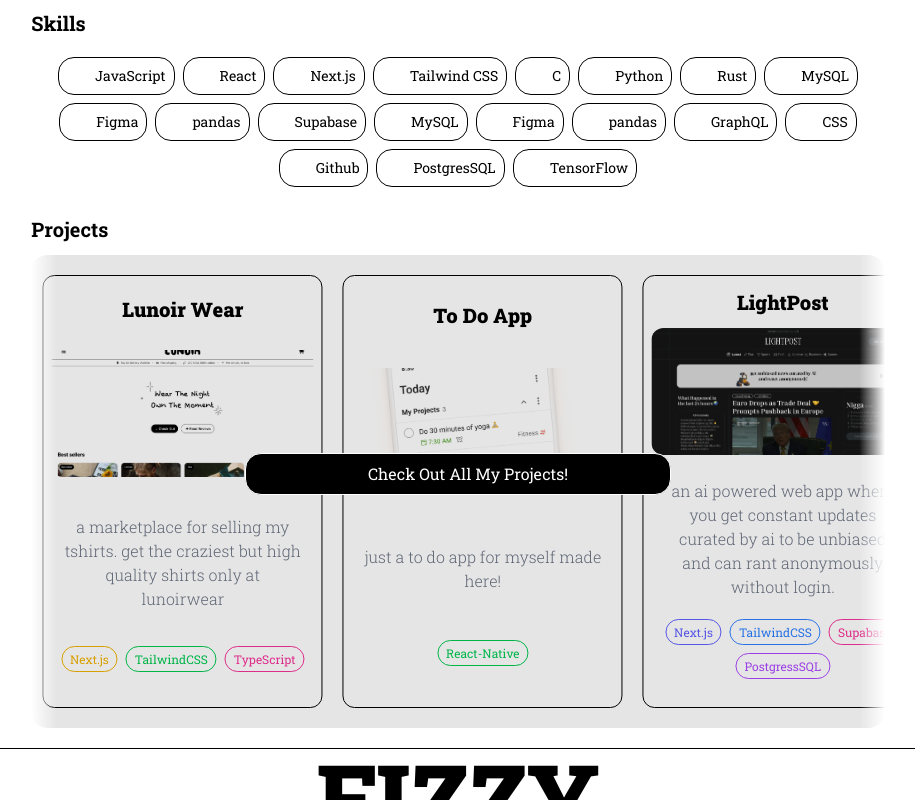
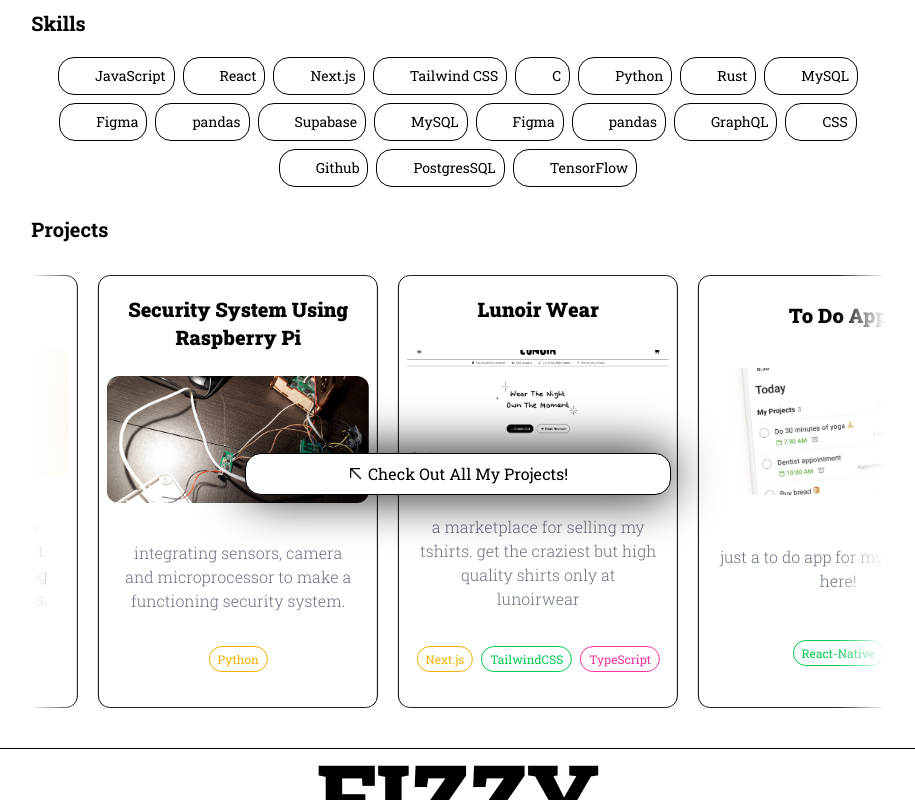
Before and after one commit to farzeenilyaszargar/portfolio, a Next.js app: page / in a window 1280 px wide. Shown: the part 621-1421 px from the top of the page, without its empty margins (182-1097 px from the left). Built offline with nearby package versions, Linux system fonts and the light colour scheme.

Commit message:
fixed marquee

```diff
--- a/app/globals.css
+++ b/app/globals.css
@@ -12,16 +12,13 @@ body
 }
 
 .marq{
-  animation: marq 15s linear infinite;
+  animation: marq 25s linear infinite;
 }
 
 
 .edge-fade
 {
   mask-image: linear-gradient(to right, transparent, black 3%, black 97%, transparent);
-  -webkit-mask-image: linear-gradient(to right, transparent, black 3%, black 97%, transparent);
+  mask-image: linear-gradient(to bottom, transparent, black 3%, black 97%, transparent);
   mask-repeat: no-repeat;
-  mask-size: 100% 100%;
-  -webkit-mask-repeat: no-repeat;
-  -webkit-mask-size: 100% 100%;
 }
--- a/components/projects.tsx
+++ b/components/projects.tsx
@@ -1,7 +1,6 @@
 
 import Link from 'next/link';
 import Image from "next/image";
-import LinkIcon from '@/public/icons/link.png';
 import { projects, type ProjProps } from "./projectsList";
 
 const tailwindColors: string[] = [
@@ -23,14 +22,14 @@ export default function Projects() {
 
 
     return (
-        <div className="lg:w-2/3 mt-7 flex flex-col items-center">
+        <div className="w-2/3 mt-7 flex flex-col items-center">
             <h1 className="text-xl font-bold mb-3 w-full">Projects</h1>
 
             {/*------------------------------------*/}
 
 
 
-            <div className="w-full flex flex-row relative rounded-2xl overflow-hidden edge-fade">
+            <div className="w-full flex flex-row relative rounded-2xl overflow-hidden">
                 <div className='flex flex-row h-full marq gap-5 mr-5 mt-5 mb-5'>
                     {
                         projects.map((project: ProjProps, index) => (
@@ -67,13 +66,18 @@ export default function Projects() {
                         ))
                     }
                 </div>
-                <div className='h-full w-full absolute opacity-10 bg-black z-5 top-0'>
-                </div>
-                <Link href={'/projects'} className='border border-white z-10 p-2 mt-10 rounded-2xl bg-black text-white text-center w-1/2 flex flex-row justify-center items-center mb-10 hover:invert absolute top-1/3 left-1/4'>
-                    <Image src={LinkIcon} alt={'lol'} width={15} height={15} className='mr-1 w-4 h-4 ' />
+
+                <Link href={'/projects'} className='border border-black z-10 p-2 mt-10 rounded-2xl bg-white text-black text-center w-1/2 flex flex-row
+                                                    justify-center items-center mb-10 hover:invert absolute top-1/3 left-1/4 shadow-[0_0_50px_rgba(0,0,0,70)]'>
+                    <Image src={'/icons/link.png'} alt={'lol'} width={15} height={15} className='mr-1 w-4 h-4 ' />
                     Check Out All My Projects!
 
                 </Link>
+                <div className="absolute top-0 left-0 h-full w-12 pointer-events-none bg-gradient-to-r from-white to-transparent"></div>
+                <div className="absolute top-0 right-0 h-full w-12 pointer-events-none bg-gradient-to-l from-white to-transparent"></div>
+                <div className="absolute top-0 left-0 w-full h-6 pointer-events-none bg-gradient-to-b from-white to-transparent"></div>
+                <div className="absolute bottom-0 left-0 w-full h-6 pointer-events-none bg-gradient-to-t from-white to-transparent"></div>
+
             </div>
 
 
```
